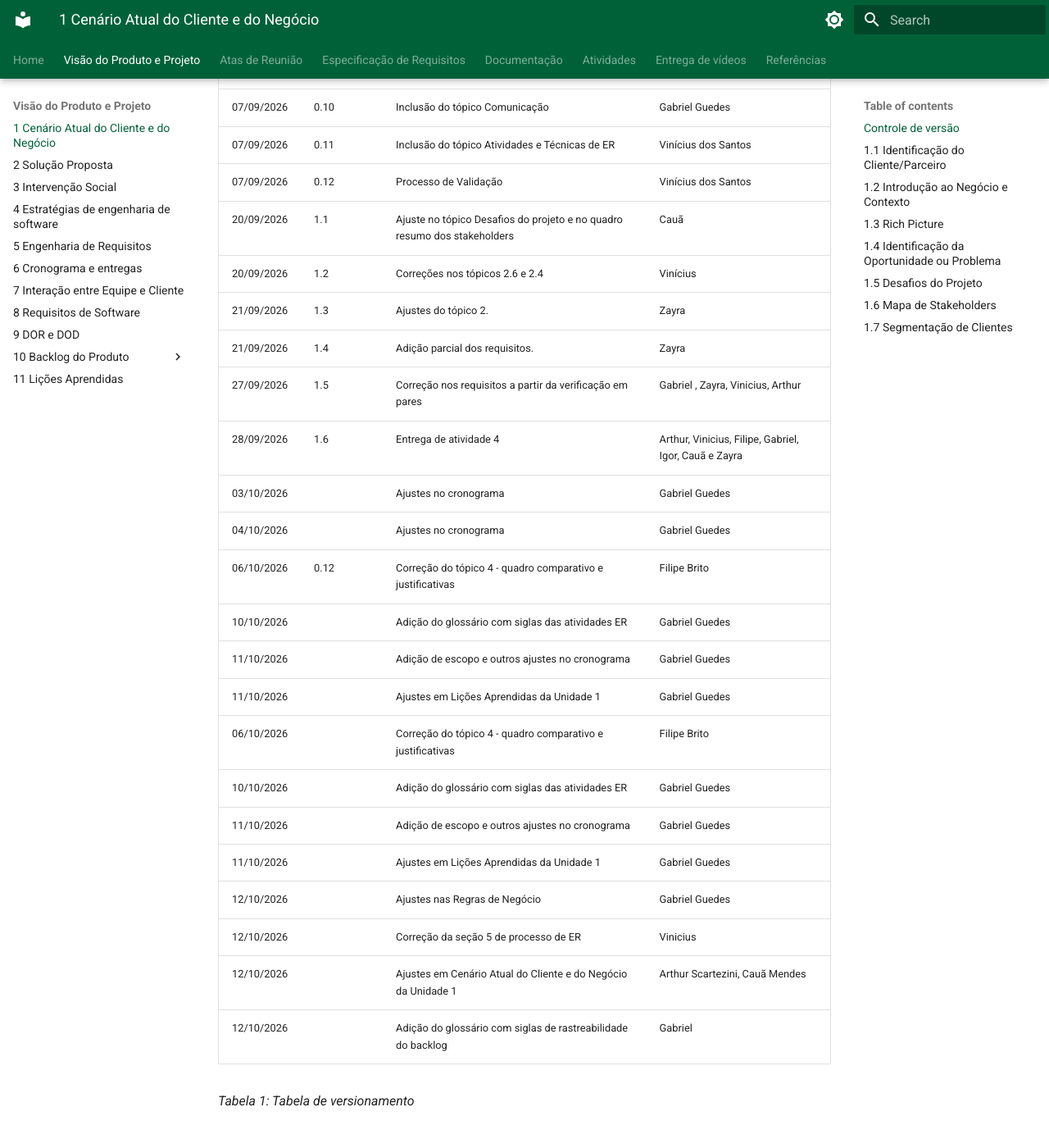
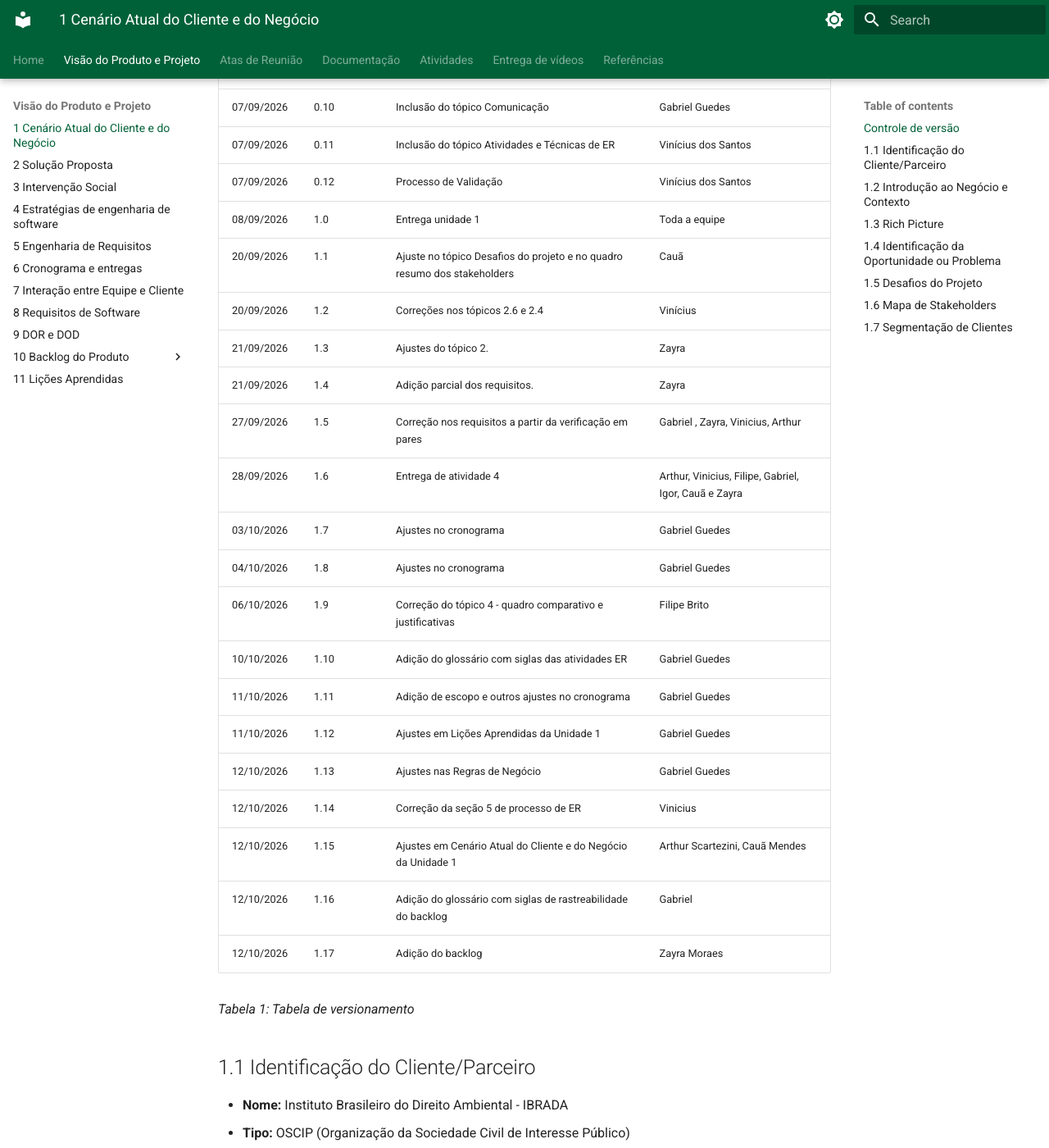
Before and after one commit to mdsreq-fga-unb/REQ-2026.2-T01-IBRADA-NET, an MkDocs documentation site: the page built from docs/documento-visao/1_cenarioAtual.md, in a window 1280 px wide and 1400 px high, scrolled down 666 px. Shown: the whole window at 82% size. Built offline with MkDocs 1.6.1 and Material for MkDocs 9.7.7, drawn with Linux system fonts in a browser that asks for light colours.

Commit message:
docs: adiciona alterações para entrega 2

```diff
--- a/docs/documento-visao/1_cenarioAtual.md
+++ b/docs/documento-visao/1_cenarioAtual.md
@@ -15,26 +15,24 @@
 |07/09/2026|0.10|Inclusão do tópico Comunicação|Gabriel Guedes|
 |07/09/2026|0.11|Inclusão do tópico Atividades e Técnicas de ER| Vinícius dos Santos|
 |07/09/2026|0.12|Processo de Validação|Vinícius dos Santos|
-|20/09/2026|1.1 |Ajuste no tópico Desafios do projeto e no quadro resumo dos stakeholders|Cauã|
+|08/09/2026|1.0|Entrega unidade 1|Toda a equipe|
+|20/09/2026|1.1|Ajuste no tópico Desafios do projeto e no quadro resumo dos stakeholders|Cauã|
 |20/09/2026|1.2|Correções nos tópicos 2.6 e 2.4|Vinícius|
-|21/09/2026|1.3|Ajustes do tópico 2.|Zayra|gig
+|21/09/2026|1.3|Ajustes do tópico 2.|Zayra|
 |21/09/2026|1.4|Adição parcial dos requisitos.|Zayra|
 |27/09/2026|1.5|Correção nos requisitos a partir da verificação em pares|Gabriel , Zayra, Vinicius, Arthur|
 |28/09/2026|1.6|Entrega de atividade 4|Arthur, Vinicius, Filipe, Gabriel, Igor, Cauã e Zayra |
-|03/10/2026| |Ajustes no cronograma|Gabriel Guedes|
-|04/10/2026| |Ajustes no cronograma|Gabriel Guedes|
-|06/10/2026|0.12|Correção do tópico 4 - quadro comparativo e justificativas |Filipe Brito|
-|10/10/2026| |Adição do glossário com siglas das atividades ER|Gabriel Guedes|
-|11/10/2026| |Adição de escopo e outros ajustes no cronograma|Gabriel Guedes|
-|11/10/2026| |Ajustes em Lições Aprendidas da Unidade 1|Gabriel Guedes|
-|06/10/2026| |Correção do tópico 4 - quadro comparativo e justificativas |Filipe Brito|
-|10/10/2026| |Adição do glossário com siglas das atividades ER|Gabriel Guedes|
-|11/10/2026| |Adição de escopo e outros ajustes no cronograma|Gabriel Guedes|
-|11/10/2026| |Ajustes em Lições Aprendidas da Unidade 1|Gabriel Guedes|
-|12/10/2026| |Ajustes nas Regras de Negócio|Gabriel Guedes|
-|12/10/2026| |Correção da seção 5 de processo de ER|Vinicius|
-|12/10/2026| |Ajustes em Cenário Atual do Cliente e do Negócio da Unidade 1|Arthur Scartezini, Cauã Mendes|
-|12/10/2026| |Adição do glossário com siglas de rastreabilidade do backlog|Gabriel|
+|03/10/2026|1.7|Ajustes no cronograma|Gabriel Guedes|
+|04/10/2026|1.8|Ajustes no cronograma|Gabriel Guedes|
+|06/10/2026|1.9|Correção do tópico 4 - quadro comparativo e justificativas |Filipe Brito|
+|10/10/2026|1.10|Adição do glossário com siglas das atividades ER|Gabriel Guedes|
+|11/10/2026|1.11|Adição de escopo e outros ajustes no cronograma|Gabriel Guedes|
+|11/10/2026|1.12|Ajustes em Lições Aprendidas da Unidade 1|Gabriel Guedes|
+|12/10/2026|1.13|Ajustes nas Regras de Negócio|Gabriel Guedes|
+|12/10/2026|1.14|Correção da seção 5 de processo de ER|Vinicius|
+|12/10/2026|1.15|Ajustes em Cenário Atual do Cliente e do Negócio da Unidade 1|Arthur Scartezini, Cauã Mendes|
+|12/10/2026|1.16|Adição do glossário com siglas de rastreabilidade do backlog|Gabriel|
+|12/10/2026|1.17|Adição do backlog|Zayra Moraes|
 
 *Tabela 1: Tabela de versionamento*
 
--- a/mkdocs.yml
+++ b/mkdocs.yml
@@ -68,8 +68,8 @@ nav:
       # - Unidade 3: atas-reuniao/ata3.md
       # - Unidade 4: atas-reuniao/ata4.md
 
-  - Especificação de Requisitos:
-      - User Stories: especificacao/user-stories.md
+  # - Especificação de Requisitos:
+  #     - User Stories: especificacao/user-stories.md
   #     - Arquitetura: especificacao/arquitetura.md
   - Documentação:
       - Glossário: documentacao/glossario.md
```
Also changed, not shown: docs/documento-visao/6_cronograma.md (+3 -3 lines), docs/documento-visao/8_requisitos.md (+3 -1 lines), docs/index.md (+1 -0 lines), docs/videos/entrega-videos.md (+4 -0 lines).
